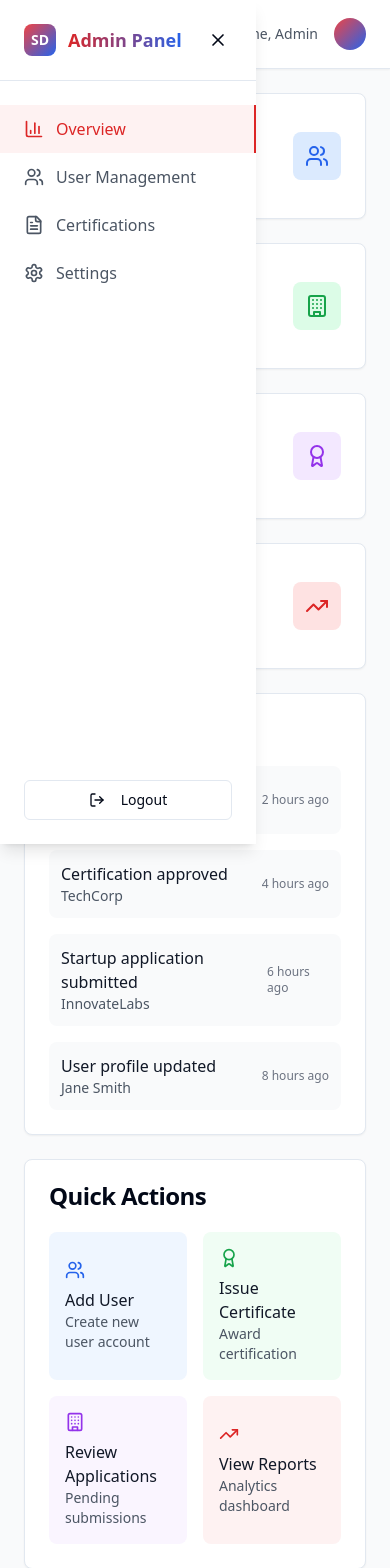
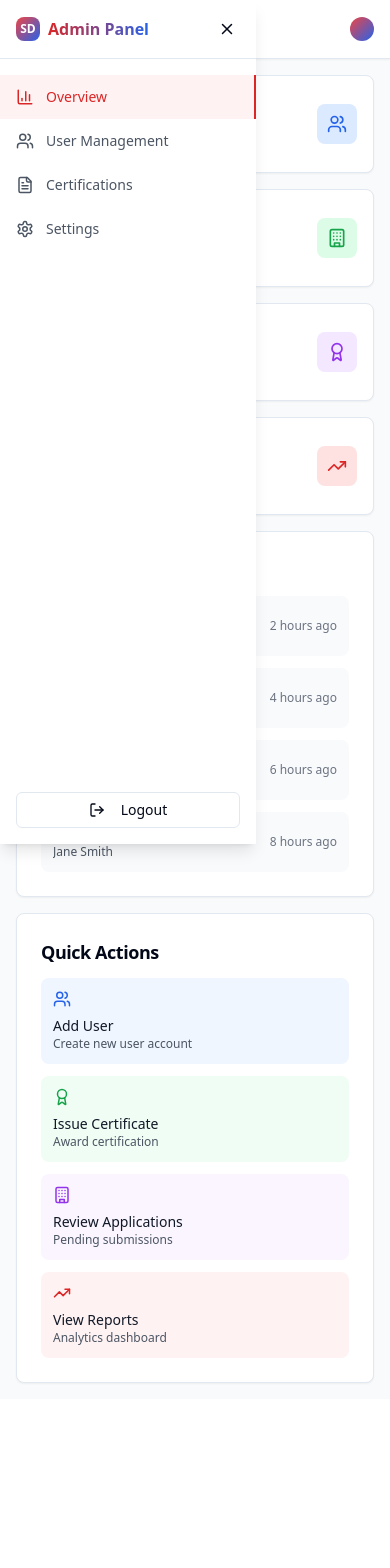
Before and after one commit to aathif07/tamil-startup-nexus, a React (Vite) app: page /admin-dashboard in a window 390 px wide. Shown: the top 1568 px of the page. After the commit the page ends 1399 px from the top, so only its background shows below. Built offline with nearby package versions, Linux system fonts and the light colour scheme; sample sign-in values are in the browser's storage.

Commit message:
Refactor: Improve UI responsiveness
Implement responsive design principles across all components and pages for optimal viewing on various devices.

```diff
--- a/src/components/dashboard/AdminStats.tsx
+++ b/src/components/dashboard/AdminStats.tsx
@@ -47,9 +47,9 @@ const AdminStats = () => {
   };
 
   return (
-    <div className="space-y-6">
+    <div className="space-y-4 lg:space-y-6">
       {/* Stats Grid */}
-      <div className="grid grid-cols-1 md:grid-cols-2 lg:grid-cols-4 gap-6">
+      <div className="grid grid-cols-1 sm:grid-cols-2 lg:grid-cols-4 gap-4 lg:gap-6">
         {stats.map((stat, index) => (
           <motion.div
             key={stat.title}
@@ -58,15 +58,15 @@ const AdminStats = () => {
             transition={{ delay: index * 0.1 }}
           >
             <Card>
-              <CardContent className="p-6">
+              <CardContent className="p-4 lg:p-6">
                 <div className="flex items-center justify-between">
-                  <div>
-                    <p className="text-sm font-medium text-gray-600">{stat.title}</p>
-                    <p className="text-2xl font-bold text-gray-900">{stat.value}</p>
-                    <p className="text-sm text-green-600 mt-1">{stat.change} from last month</p>
+                  <div className="min-w-0 flex-1">
+                    <p className="text-xs lg:text-sm font-medium text-gray-600 truncate">{stat.title}</p>
+                    <p className="text-xl lg:text-2xl font-bold text-gray-900">{stat.value}</p>
+                    <p className="text-xs lg:text-sm text-green-600 mt-1">{stat.change} from last month</p>
                   </div>
-                  <div className={`w-12 h-12 rounded-lg flex items-center justify-center ${getColorClasses(stat.color)}`}>
-                    <stat.icon size={24} />
+                  <div className={`w-10 h-10 lg:w-12 lg:h-12 rounded-lg flex items-center justify-center flex-shrink-0 ${getColorClasses(stat.color)}`}>
+                    <stat.icon size={20} className="lg:w-6 lg:h-6" />
                   </div>
                 </div>
               </CardContent>
@@ -76,13 +76,12 @@ const AdminStats = () => {
       </div>
 
       {/* Recent Activity */}
-      <div className="grid grid-cols-1 lg:grid-cols-2 gap-6">
+      <div className="grid grid-cols-1 xl:grid-cols-2 gap-4 lg:gap-6">
         <Card>
-          <CardHeader>
-            <CardTitle>Recent Activity</CardTitle>
+          <CardHeader className="pb-3 lg:pb-4">
+            <CardTitle className="text-lg lg:text-xl">Recent Activity</CardTitle>
           </CardHeader>
-          <CardContent>
-            <div className="space-y-4">
+          <CardContent className="space-y-3 lg:space-y-4">
             {[
               { action: 'New user registered', user: 'John Doe', time: '2 hours ago' },
               { action: 'Certification approved', user: 'TechCorp', time: '4 hours ago' },
@@ -90,42 +89,41 @@ const AdminStats = () => {
               { action: 'User profile updated', user: 'Jane Smith', time: '8 hours ago' }
             ].map((activity, index) => (
               <div key={index} className="flex items-center justify-between p-3 bg-gray-50 rounded-lg">
-                  <div>
-                    <p className="font-medium text-gray-900">{activity.action}</p>
-                    <p className="text-sm text-gray-600">{activity.user}</p>
+                <div className="min-w-0 flex-1">
+                  <p className="font-medium text-gray-900 text-sm lg:text-base truncate">{activity.action}</p>
+                  <p className="text-xs lg:text-sm text-gray-600 truncate">{activity.user}</p>
                 </div>
-                  <span className="text-xs text-gray-500">{activity.time}</span>
+                <span className="text-xs text-gray-500 flex-shrink-0 ml-2">{activity.time}</span>
               </div>
             ))}
-            </div>
           </CardContent>
         </Card>
 
         <Card>
-          <CardHeader>
-            <CardTitle>Quick Actions</CardTitle>
+          <CardHeader className="pb-3 lg:pb-4">
+            <CardTitle className="text-lg lg:text-xl">Quick Actions</CardTitle>
           </CardHeader>
           <CardContent>
-            <div className="grid grid-cols-2 gap-4">
-              <button className="p-4 bg-blue-50 rounded-lg text-left hover:bg-blue-100 transition-colors">
-                <Users className="text-blue-600 mb-2" size={20} />
-                <p className="font-medium text-gray-900">Add User</p>
-                <p className="text-sm text-gray-600">Create new user account</p>
+            <div className="grid grid-cols-1 sm:grid-cols-2 gap-3 lg:gap-4">
+              <button className="p-3 lg:p-4 bg-blue-50 rounded-lg text-left hover:bg-blue-100 transition-colors">
+                <Users className="text-blue-600 mb-2" size={18} />
+                <p className="font-medium text-gray-900 text-sm lg:text-base">Add User</p>
+                <p className="text-xs lg:text-sm text-gray-600">Create new user account</p>
               </button>
-              <button className="p-4 bg-green-50 rounded-lg text-left hover:bg-green-100 transition-colors">
-                <Award className="text-green-600 mb-2" size={20} />
-                <p className="font-medium text-gray-900">Issue Certificate</p>
-                <p className="text-sm text-gray-600">Award certification</p>
+              <button className="p-3 lg:p-4 bg-green-50 rounded-lg text-left hover:bg-green-100 transition-colors">
+                <Award className="text-green-600 mb-2" size={18} />
+                <p className="font-medium text-gray-900 text-sm lg:text-base">Issue Certificate</p>
+                <p className="text-xs lg:text-sm text-gray-600">Award certification</p>
               </button>
-              <button className="p-4 bg-purple-50 rounded-lg text-left hover:bg-purple-100 transition-colors">
-                <Building className="text-purple-600 mb-2" size={20} />
-                <p className="font-medium text-gray-900">Review Applications</p>
-                <p className="text-sm text-gray-600">Pending submissions</p>
+              <button className="p-3 lg:p-4 bg-purple-50 rounded-lg text-left hover:bg-purple-100 transition-colors">
+                <Building className="text-purple-600 mb-2" size={18} />
+                <p className="font-medium text-gray-900 text-sm lg:text-base">Review Applications</p>
+                <p className="text-xs lg:text-sm text-gray-600">Pending submissions</p>
               </button>
-              <button className="p-4 bg-red-50 rounded-lg text-left hover:bg-red-100 transition-colors">
-                <TrendingUp className="text-red-600 mb-2" size={20} />
-                <p className="font-medium text-gray-900">View Reports</p>
-                <p className="text-sm text-gray-600">Analytics dashboard</p>
+              <button className="p-3 lg:p-4 bg-red-50 rounded-lg text-left hover:bg-red-100 transition-colors">
+                <TrendingUp className="text-red-600 mb-2" size={18} />
+                <p className="font-medium text-gray-900 text-sm lg:text-base">View Reports</p>
+                <p className="text-xs lg:text-sm text-gray-600">Analytics dashboard</p>
               </button>
             </div>
           </CardContent>
--- a/src/pages/AdminDashboard.tsx
+++ b/src/pages/AdminDashboard.tsx
@@ -52,7 +52,7 @@ const AdminDashboard = () => {
   };
 
   return (
-    <div className="min-h-screen bg-gray-50 flex">
+    <div className="min-h-screen bg-gray-50 flex flex-col lg:flex-row">
       {/* Sidebar */}
       <motion.div
         className={`fixed inset-y-0 left-0 z-50 w-64 bg-white shadow-lg transform transition-transform duration-300 ease-in-out lg:translate-x-0 lg:static lg:inset-0 ${
@@ -62,12 +62,12 @@ const AdminDashboard = () => {
         animate={{ x: 0 }}
         transition={{ duration: 0.5 }}
       >
-        <div className="flex items-center justify-between p-6 border-b">
-          <div className="flex items-center space-x-3">
-            <div className="w-8 h-8 bg-gradient-to-br from-red-500 to-blue-600 rounded-lg flex items-center justify-center">
-              <span className="text-white font-bold text-sm">SD</span>
+        <div className="flex items-center justify-between p-4 lg:p-6 border-b">
+          <div className="flex items-center space-x-2 lg:space-x-3">
+            <div className="w-6 h-6 lg:w-8 lg:h-8 bg-gradient-to-br from-red-500 to-blue-600 rounded-lg flex items-center justify-center">
+              <span className="text-white font-bold text-xs lg:text-sm">SD</span>
             </div>
-            <h1 className="text-lg font-bold bg-gradient-to-r from-red-600 to-blue-600 bg-clip-text text-transparent">
+            <h1 className="text-base lg:text-lg font-bold bg-gradient-to-r from-red-600 to-blue-600 bg-clip-text text-transparent">
               Admin Panel
             </h1>
           </div>
@@ -75,11 +75,11 @@ const AdminDashboard = () => {
             onClick={() => setSidebarOpen(false)}
             className="lg:hidden p-1 rounded-md hover:bg-gray-100"
           >
-            <X size={20} />
+            <X size={18} />
           </button>
         </div>
 
-        <nav className="mt-6">
+        <nav className="mt-4 lg:mt-6">
           {menuItems.map((item) => (
             <button
               key={item.id}
@@ -87,25 +87,26 @@ const AdminDashboard = () => {
                 setActiveTab(item.id);
                 setSidebarOpen(false);
               }}
-              className={`w-full flex items-center space-x-3 px-6 py-3 text-left transition-colors ${
+              className={`w-full flex items-center space-x-3 px-4 lg:px-6 py-3 text-left transition-colors ${
                 activeTab === item.id
                   ? 'bg-red-50 text-red-600 border-r-2 border-red-600'
                   : 'text-gray-600 hover:bg-gray-50'
               }`}
             >
-              <item.icon size={20} />
-              <span>{item.label}</span>
+              <item.icon size={18} />
+              <span className="text-sm lg:text-base">{item.label}</span>
             </button>
           ))}
         </nav>
 
-        <div className="absolute bottom-6 left-6 right-6">
+        <div className="absolute bottom-4 lg:bottom-6 left-4 lg:left-6 right-4 lg:right-6">
           <Button
             onClick={handleLogout}
             variant="outline"
-            className="w-full flex items-center space-x-2"
+            className="w-full flex items-center space-x-2 text-sm"
+            size="sm"
           >
-            <LogOut size={16} />
+            <LogOut size={14} />
             <span>Logout</span>
           </Button>
         </div>
@@ -120,30 +121,30 @@ const AdminDashboard = () => {
       )}
 
       {/* Main Content */}
-      <div className="flex-1 lg:ml-0">
+      <div className="flex-1 flex flex-col min-w-0">
         {/* Header */}
-        <header className="bg-white shadow-sm border-b px-6 py-4">
+        <header className="bg-white shadow-sm border-b px-4 lg:px-6 py-3 lg:py-4">
           <div className="flex items-center justify-between">
-            <div className="flex items-center space-x-4">
+            <div className="flex items-center space-x-3 lg:space-x-4">
               <button
                 onClick={() => setSidebarOpen(true)}
                 className="lg:hidden p-2 rounded-md hover:bg-gray-100"
               >
-                <Menu size={20} />
+                <Menu size={18} />
               </button>
-              <h2 className="text-2xl font-bold text-gray-800">
+              <h2 className="text-lg lg:text-2xl font-bold text-gray-800 truncate">
                 {menuItems.find(item => item.id === activeTab)?.label || 'Dashboard'}
               </h2>
             </div>
-            <div className="flex items-center space-x-4">
-              <span className="text-sm text-gray-600">Welcome, Admin</span>
-              <div className="w-8 h-8 bg-gradient-to-br from-red-500 to-blue-600 rounded-full"></div>
+            <div className="flex items-center space-x-2 lg:space-x-4">
+              <span className="text-xs lg:text-sm text-gray-600 hidden sm:inline">Welcome, Admin</span>
+              <div className="w-6 h-6 lg:w-8 lg:h-8 bg-gradient-to-br from-red-500 to-blue-600 rounded-full"></div>
             </div>
           </div>
         </header>
 
         {/* Main Content Area */}
-        <main className="p-6">
+        <main className="flex-1 p-4 lg:p-6 overflow-auto">
           <motion.div
             key={activeTab}
             initial={{ opacity: 0, y: 20 }}
--- a/src/pages/UserDashboard.tsx
+++ b/src/pages/UserDashboard.tsx
@@ -1,7 +1,7 @@
 
 import React, { useState } from 'react';
 import { motion } from 'framer-motion';
-import { FileText, User, Bell, LogOut, Menu, X, Award } from 'lucide-react';
+import { Award, User, Settings, LogOut, Menu, X, Bell } from 'lucide-react';
 import { Button } from '@/components/ui/button';
 import { Card, CardContent, CardHeader, CardTitle } from '@/components/ui/card';
 import { useNavigate } from 'react-router-dom';
@@ -20,10 +20,9 @@ const UserDashboard = () => {
   };
 
   const menuItems = [
-    { id: 'certifications', label: 'My Certifications', icon: Award },
+    { id: 'certifications', label: 'Certifications', icon: Award },
     { id: 'profile', label: 'Profile', icon: User },
-    { id: 'applications', label: 'Applications', icon: FileText },
-    { id: 'notifications', label: 'Notifications', icon: Bell },
+    { id: 'settings', label: 'Settings', icon: Settings },
   ];
 
   const renderContent = () => {
@@ -32,25 +31,14 @@ const UserDashboard = () => {
         return <CertificationStatus />;
       case 'profile':
         return <UserProfile />;
-      case 'applications':
+      case 'settings':
         return (
           <Card>
             <CardHeader>
-              <CardTitle>My Applications</CardTitle>
+              <CardTitle>User Settings</CardTitle>
             </CardHeader>
             <CardContent>
-              <p className="text-gray-600">Your application history and status will appear here...</p>
-            </CardContent>
-          </Card>
-        );
-      case 'notifications':
-        return (
-          <Card>
-            <CardHeader>
-              <CardTitle>Notifications</CardTitle>
-            </CardHeader>
-            <CardContent>
-              <p className="text-gray-600">No new notifications at this time.</p>
+              <p className="text-gray-600">User settings and preferences coming soon...</p>
             </CardContent>
           </Card>
         );
@@ -60,7 +48,7 @@ const UserDashboard = () => {
   };
 
   return (
-    <div className="min-h-screen bg-gray-50 flex">
+    <div className="min-h-screen bg-gray-50 flex flex-col lg:flex-row">
       {/* Sidebar */}
       <motion.div
         className={`fixed inset-y-0 left-0 z-50 w-64 bg-white shadow-lg transform transition-transform duration-300 ease-in-out lg:translate-x-0 lg:static lg:inset-0 ${
@@ -70,12 +58,12 @@ const UserDashboard = () => {
         animate={{ x: 0 }}
         transition={{ duration: 0.5 }}
       >
-        <div className="flex items-center justify-between p-6 border-b">
-          <div className="flex items-center space-x-3">
-            <div className="w-8 h-8 bg-gradient-to-br from-red-500 to-blue-600 rounded-lg flex items-center justify-center">
-              <span className="text-white font-bold text-sm">SD</span>
+        <div className="flex items-center justify-between p-4 lg:p-6 border-b">
+          <div className="flex items-center space-x-2 lg:space-x-3">
+            <div className="w-6 h-6 lg:w-8 lg:h-8 bg-gradient-to-br from-red-500 to-blue-600 rounded-lg flex items-center justify-center">
+              <span className="text-white font-bold text-xs lg:text-sm">SD</span>
             </div>
-            <h1 className="text-lg font-bold bg-gradient-to-r from-red-600 to-blue-600 bg-clip-text text-transparent">
+            <h1 className="text-base lg:text-lg font-bold bg-gradient-to-r from-red-600 to-blue-600 bg-clip-text text-transparent">
               My Dashboard
             </h1>
           </div>
@@ -83,11 +71,11 @@ const UserDashboard = () => {
             onClick={() => setSidebarOpen(false)}
             className="lg:hidden p-1 rounded-md hover:bg-gray-100"
           >
-            <X size={20} />
+            <X size={18} />
           </button>
         </div>
 
-        <nav className="mt-6">
+        <nav className="mt-4 lg:mt-6">
           {menuItems.map((item) => (
             <button
               key={item.id}
@@ -95,25 +83,26 @@ const UserDashboard = () => {
                 setActiveTab(item.id);
                 setSidebarOpen(false);
               }}
-              className={`w-full flex items-center space-x-3 px-6 py-3 text-left transition-colors ${
+              className={`w-full flex items-center space-x-3 px-4 lg:px-6 py-3 text-left transition-colors ${
                 activeTab === item.id
                   ? 'bg-red-50 text-red-600 border-r-2 border-red-600'
                   : 'text-gray-600 hover:bg-gray-50'
               }`}
             >
-              <item.icon size={20} />
-              <span>{item.label}</span>
+              <item.icon size={18} />
+              <span className="text-sm lg:text-base">{item.label}</span>
             </button>
           ))}
         </nav>
 
-        <div className="absolute bottom-6 left-6 right-6">
+        <div className="absolute bottom-4 lg:bottom-6 left-4 lg:left-6 right-4 lg:right-6">
           <Button
             onClick={handleLogout}
             variant="outline"
-            className="w-full flex items-center space-x-2"
+            className="w-full flex items-center space-x-2 text-sm"
+            size="sm"
           >
-            <LogOut size={16} />
+            <LogOut size={14} />
             <span>Logout</span>
           </Button>
         </div>
@@ -128,30 +117,33 @@ const UserDashboard = () => {
       )}
 
       {/* Main Content */}
-      <div className="flex-1 lg:ml-0">
+      <div className="flex-1 flex flex-col min-w-0">
         {/* Header */}
-        <header className="bg-white shadow-sm border-b px-6 py-4">
+        <header className="bg-white shadow-sm border-b px-4 lg:px-6 py-3 lg:py-4">
           <div className="flex items-center justify-between">
-            <div className="flex items-center space-x-4">
+            <div className="flex items-center space-x-3 lg:space-x-4">
               <button
                 onClick={() => setSidebarOpen(true)}
                 className="lg:hidden p-2 rounded-md hover:bg-gray-100"
               >
-                <Menu size={20} />
+                <Menu size={18} />
               </button>
-              <h2 className="text-2xl font-bold text-gray-800">
+              <h2 className="text-lg lg:text-2xl font-bold text-gray-800 truncate">
                 {menuItems.find(item => item.id === activeTab)?.label || 'Dashboard'}
               </h2>
             </div>
-            <div className="flex items-center space-x-4">
-              <span className="text-sm text-gray-600">Welcome back!</span>
-              <div className="w-8 h-8 bg-gradient-to-br from-red-500 to-blue-600 rounded-full"></div>
+            <div className="flex items-center space-x-2 lg:space-x-4">
+              <Button variant="ghost" size="sm" className="p-2">
+                <Bell size={16} />
+              </Button>
+              <span className="text-xs lg:text-sm text-gray-600 hidden sm:inline">Welcome, John</span>
+              <div className="w-6 h-6 lg:w-8 lg:h-8 bg-gradient-to-br from-red-500 to-blue-600 rounded-full"></div>
             </div>
           </div>
         </header>
 
         {/* Main Content Area */}
-        <main className="p-6">
+        <main className="flex-1 p-4 lg:p-6 overflow-auto">
           <motion.div
             key={activeTab}
             initial={{ opacity: 0, y: 20 }}
```
Also changed, not shown: src/pages/Login.tsx (+8 -8 lines). Lines whose indentation alone changed are shown as unchanged.
